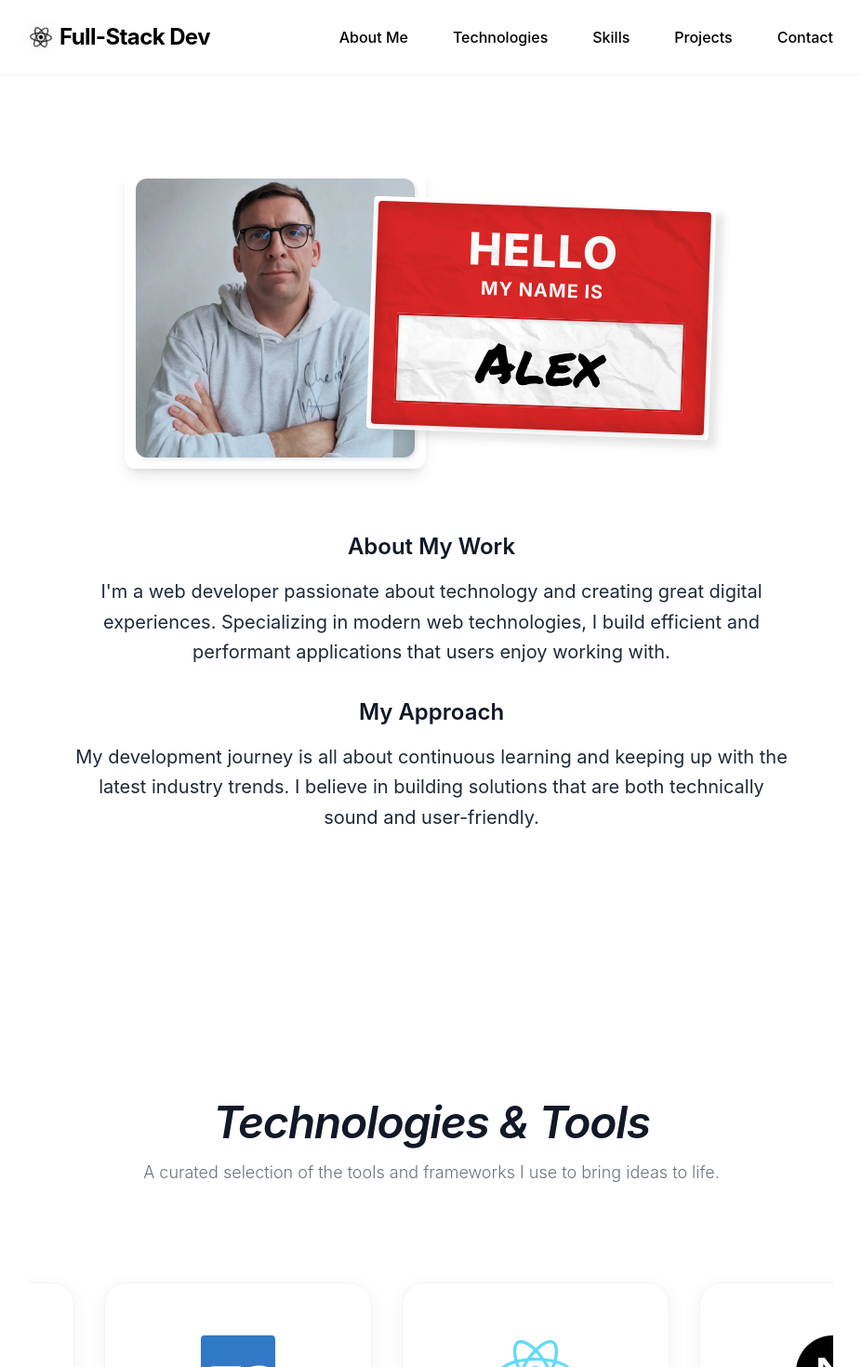
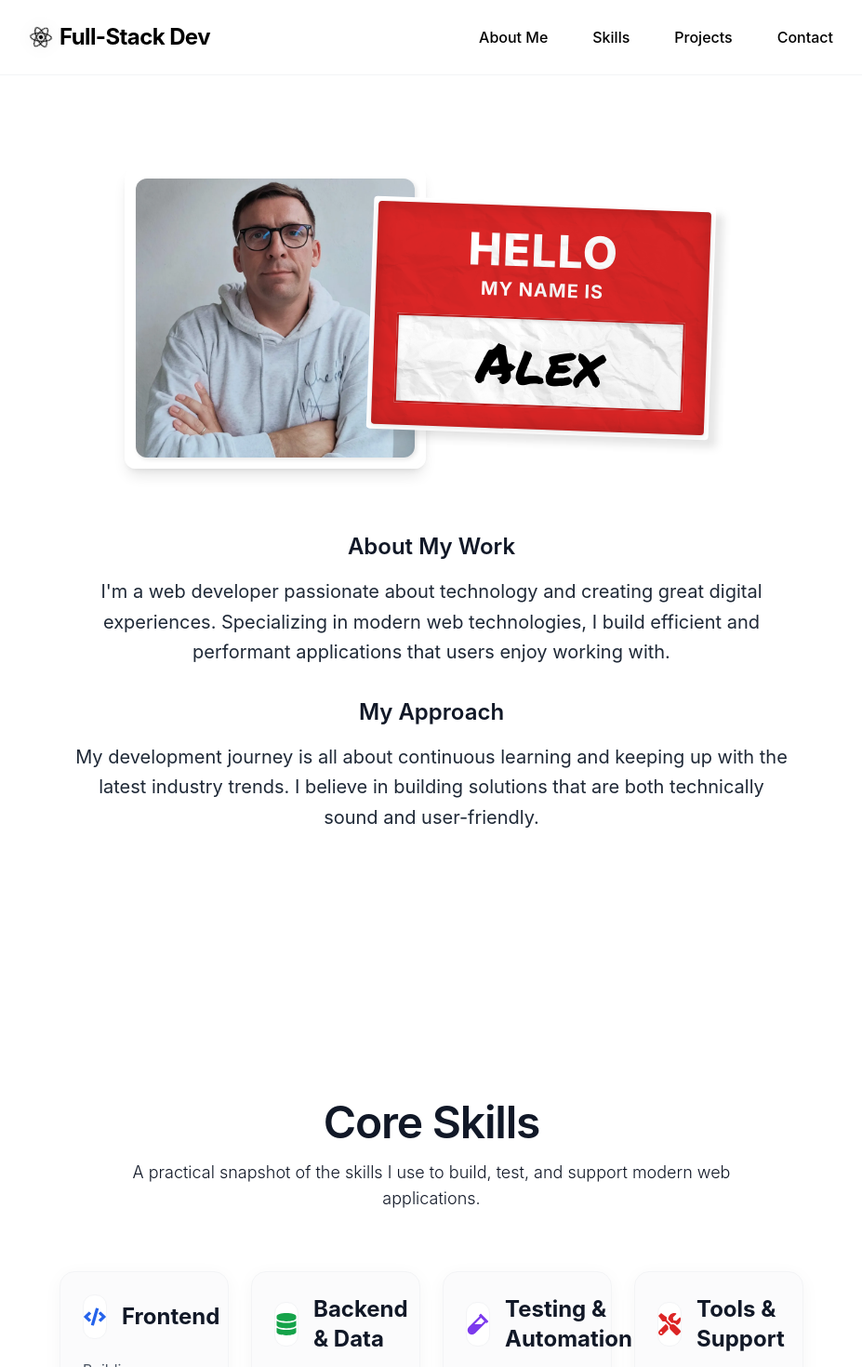
Before and after one commit to olekszij/developer-portfolio, a Next.js app: page / in a window 1280 px wide. Shown: the top 1470 px of the page at 93% size, without its empty margins (176-1103 px from the left). Built offline with nearby package versions, Linux system fonts and the light colour scheme.

Commit message:
Refine portfolio skills section

```diff
--- a/src/app/CoreSkills.tsx
+++ b/src/app/CoreSkills.tsx
@@ -71,7 +71,7 @@
             <div className="max-w-[1920px] mx-auto px-4 sm:px-6 lg:px-8">
                 <div className="text-center mb-16">
                     <h2 className="text-4xl md:text-5xl font-semibold text-gray-900 mb-4 tracking-tight">Core Skills</h2>
-                    <p className="text-gray-500 text-lg max-w-2xl mx-auto font-light">
+                    <p className="text-gray-900 text-lg max-w-2xl mx-auto font-light">
                         A practical snapshot of the skills I use to build, test, and support modern web applications.
                     </p>
                 </div>
--- a/src/app/components/Nav.tsx
+++ b/src/app/components/Nav.tsx
@@ -57,12 +57,6 @@
                     <span className="absolute bottom-0 left-0 w-0 h-0.5 bg-blue-600 transition-all duration-300 group-hover:w-full"></span>
                 </button>
                 <button
-                    onClick={() => scrollToSection('technologies')}
-                    className="text-base font-medium text-black transition-all duration-300 relative group">
-                    Technologies
-                    <span className="absolute bottom-0 left-0 w-0 h-0.5 bg-purple-600 transition-all duration-300 group-hover:w-full"></span>
-                </button>
-                <button
                     onClick={() => scrollToSection('skills')}
                     className="text-base font-medium text-black transition-all duration-300 relative group">
                     Skills
@@ -100,11 +94,6 @@
                             About Me
                         </button>
                         <button
-                            onClick={() => scrollToSection('technologies')}
-                            className="text-2xl font-medium text-black transition-all duration-300">
-                            Technologies
-                        </button>
-                        <button
                             onClick={() => scrollToSection('skills')}
                             className="text-2xl font-medium text-black transition-all duration-300">
                             Skills
--- a/src/app/page.tsx
+++ b/src/app/page.tsx
@@ -2,7 +2,6 @@
 
 import React from "react";
 import AboutMe from "./AboutMe";
-import Technologies from "./Technologies";
 import CoreSkills from "./CoreSkills";
 import Projects from "./Projects";
 import Contact from "./contact/page";
@@ -13,9 +12,6 @@
       <div className="container mx-auto md:px-20 lg:px-40 xl:px-52 pt-24">
         <div id="about-me" className="py-12 animate-fadeIn">
           <AboutMe />
-        </div>
-        <div id="technologies" className="py-12 animate-fadeIn">
-          <Technologies />
         </div>
         <div id="skills" className="py-12 animate-fadeIn">
           <CoreSkills />
```
